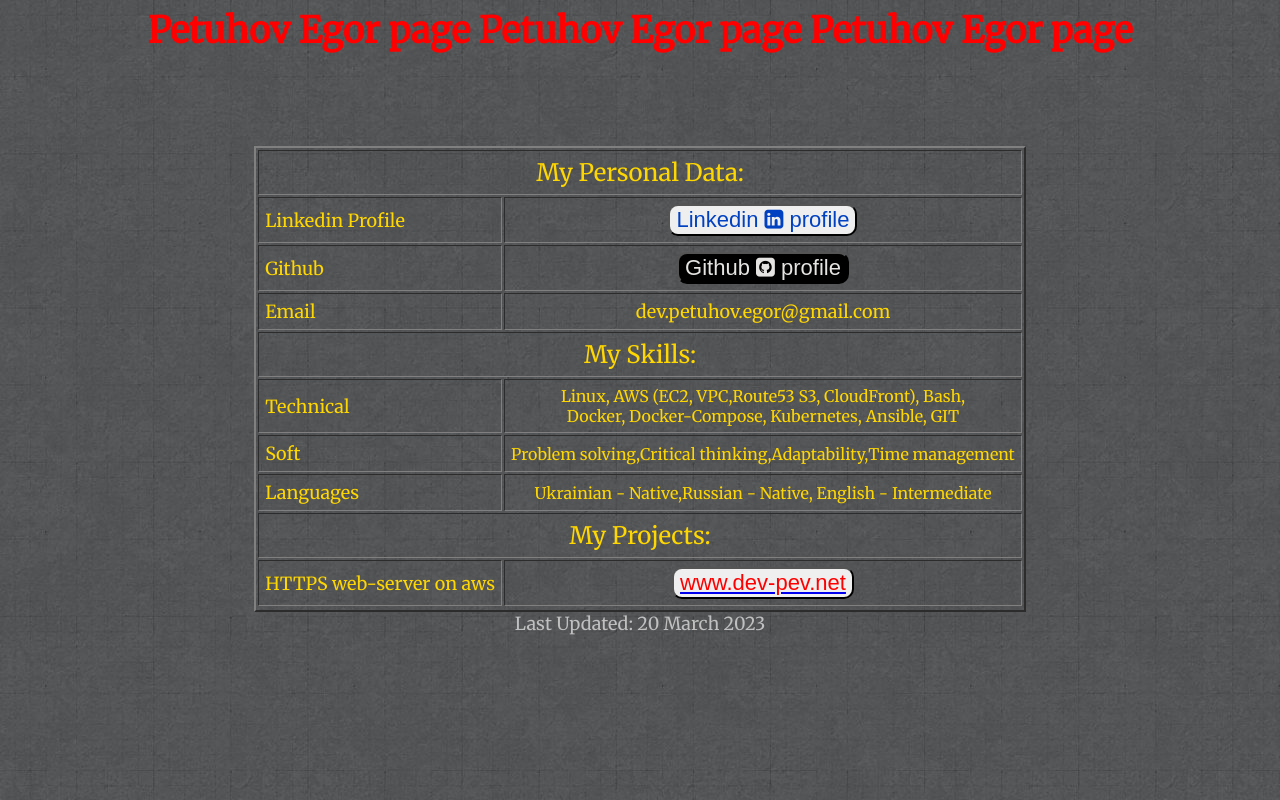
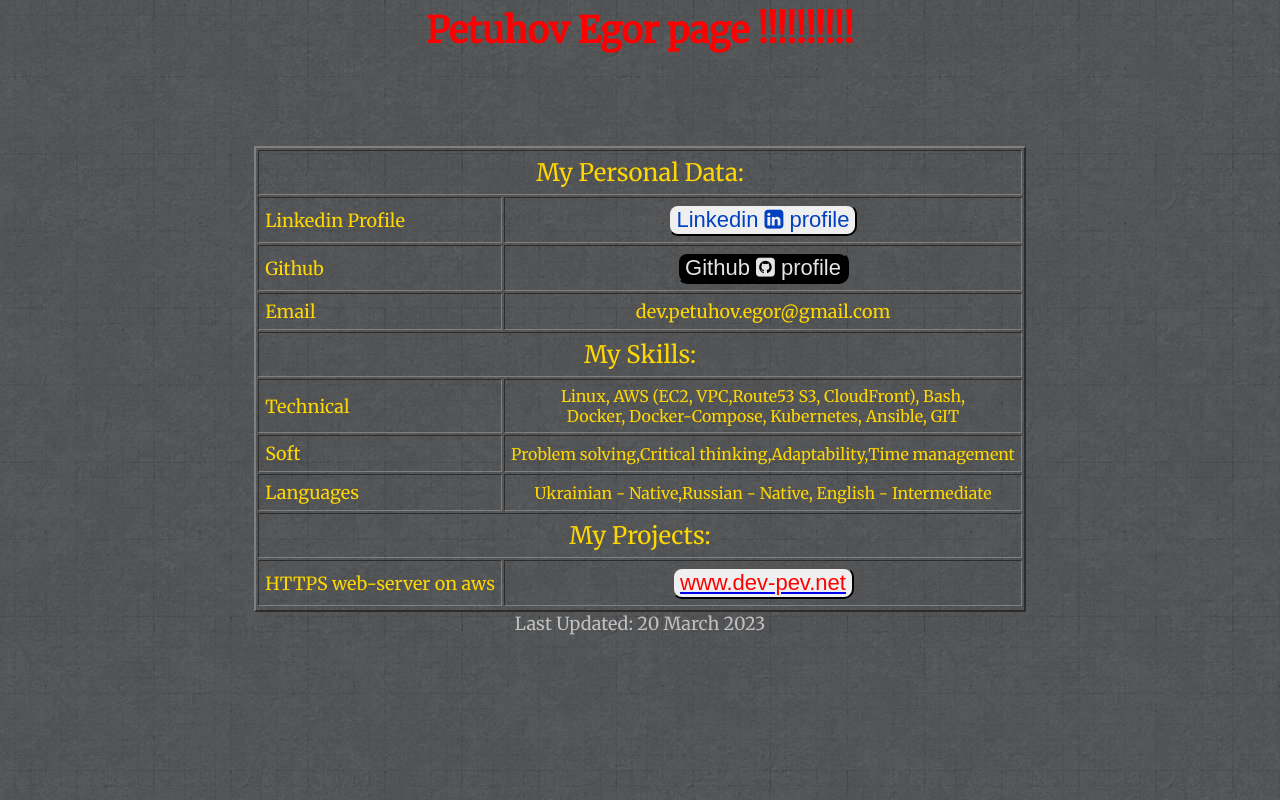
Before and after one commit to petuhovegor/dev-pev, a plain HTML site: page index.html in a window 1280 px wide. Drawn offline with Linux system fonts and the light colour scheme.

Commit message:
Add files via upload

```diff
--- a/index.html
+++ b/index.html
@@ -17,7 +17,7 @@ body {
 <CENTER>
 <font size=+1 color=red>
 
-<H1 ALIGN="Center">Petuhov Egor page Petuhov Egor page Petuhov Egor page</H1>
+<H1 ALIGN="Center">Petuhov Egor page !!!!!!!!!!</H1>
 <TABLE BORDER="2"CELLPADDING=6  style="background-color:rgba(0,0,0,0)">
 <BR><BR><BR>
 
```
